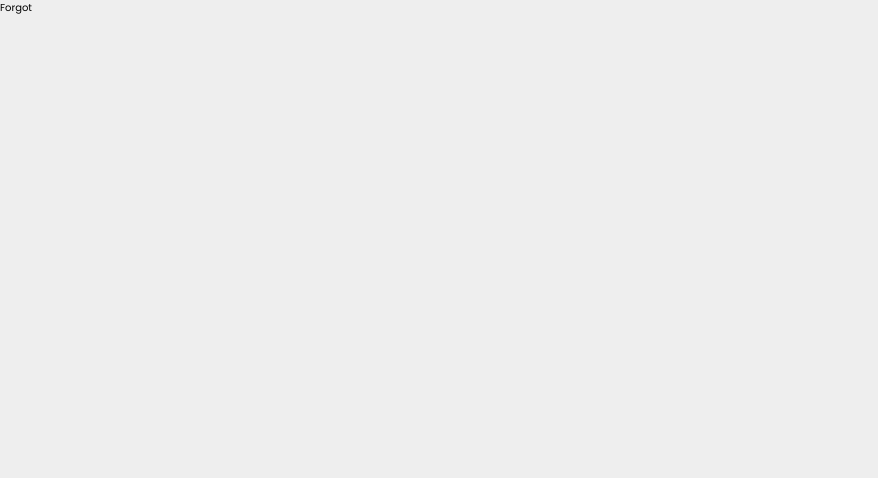
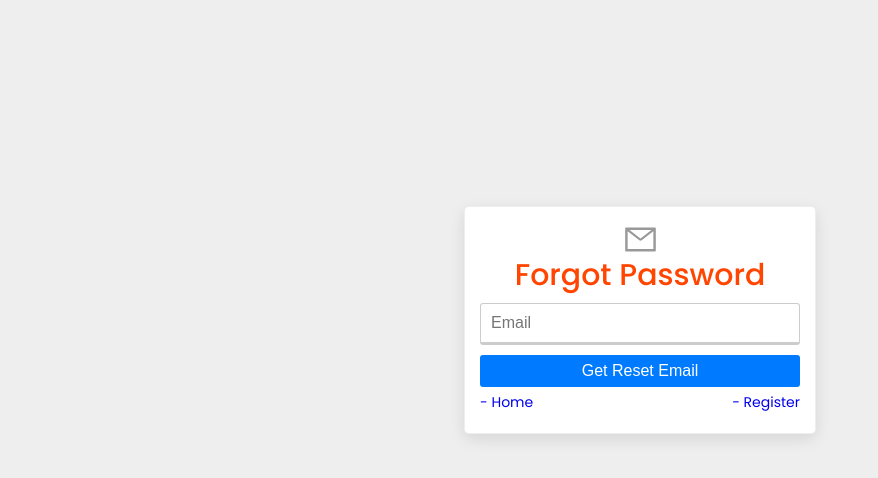
Before and after one commit to Bek85/Pinvent, a React (Vite) app in the folder client/: page /forgotpassword in a window 1280 px wide. Shown: the top 478 px of the page, without its empty margins (0-878 px from the left). Built offline with nearby package versions, Linux system fonts and the light colour scheme.

Commit message:
create forgot password page

```diff
--- a/client/src/pages/auth/Forgot.jsx
+++ b/client/src/pages/auth/Forgot.jsx
@@ -1,5 +1,30 @@
-import React from 'react';
+import styles from './auth.module.scss';
+import { AiOutlineMail } from 'react-icons/ai';
+import Card from 'pinvent/components/card/Card';
+import { Link } from 'react-router-dom';
 
 export default function Forgot() {
-  return <div>Forgot</div>;
+  return (
+    <div className={`container ${styles.auth}`}>
+      <Card>
+        <div className={styles.form}>
+          <div className='--flex-center'>
+            <AiOutlineMail size={35} color='#999' />
+          </div>
+          <h2>Forgot Password</h2>
+          <form>
+            <input type='text' placeholder='Email' required name='email' />
+
+            <button type='submit' className='--btn --btn-primary --btn-block'>
+              Get Reset Email
+            </button>
+            <div className={styles.links}>
+              <Link to='/'> - Home</Link>
+              <Link to='/register'> - Register</Link>
+            </div>
+          </form>
+        </div>
+      </Card>
+    </div>
+  );
 }
```
